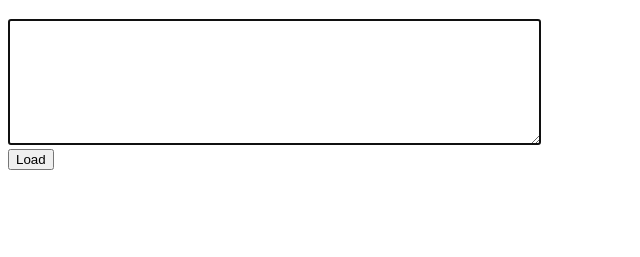
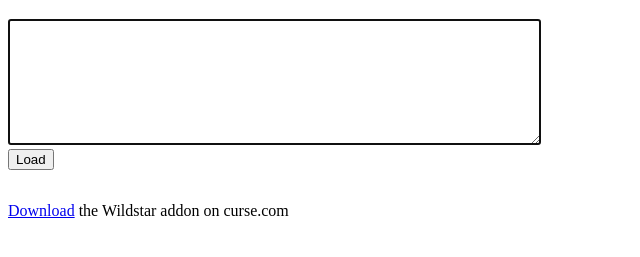
Before and after one commit to ws-armory/ws-armory.github.io, a plain HTML site: page index.html in a window 1280 px wide. Shown: the part 61-318 px from the top of the page, without its empty margins (0-640 px from the left). Drawn offline with Linux system fonts and the light colour scheme.

Commit message:
Add curse.com addon download link

```diff
--- a/css/armory.css
+++ b/css/armory.css
@@ -10,3 +10,12 @@
 	margin-left: 8px;
 	padding-left: 4px;
 }
+
+footer {
+	margin-top: 32px;
+}
+
+#curse {
+	color:inherit;
+	text-decoration: none;
+}
--- a/index.html
+++ b/index.html
@@ -19,5 +19,10 @@
 		<button onclick="viewItems()">Load</button>
 	</p>
 	</section>
+
+	<footer>
+	<p id="download"><a id="project" href="http://curse.com/project/225711">Download</a> the Wildstar addon on <a id="curse" href="http://curse.com/">curse.com</a></p>
+	<!--- <p id="jabbit">This project is using <a href="http://www.jabbithole.com/">Jabbithole</a>'s tooltips API (<a href="http://www.jabbithole.com/pages/tooltips">more</a>)</p> --->
+	</footer>
 </body>
 </html>
```
